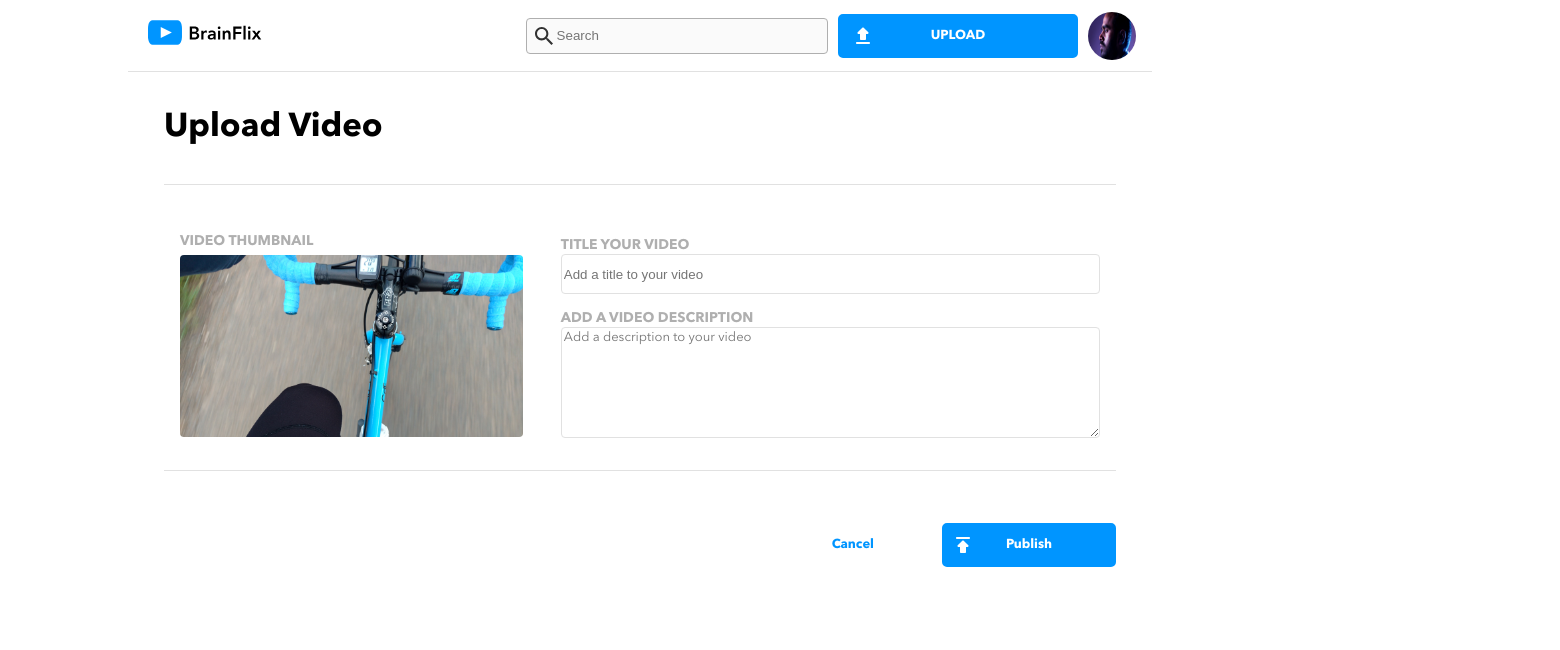
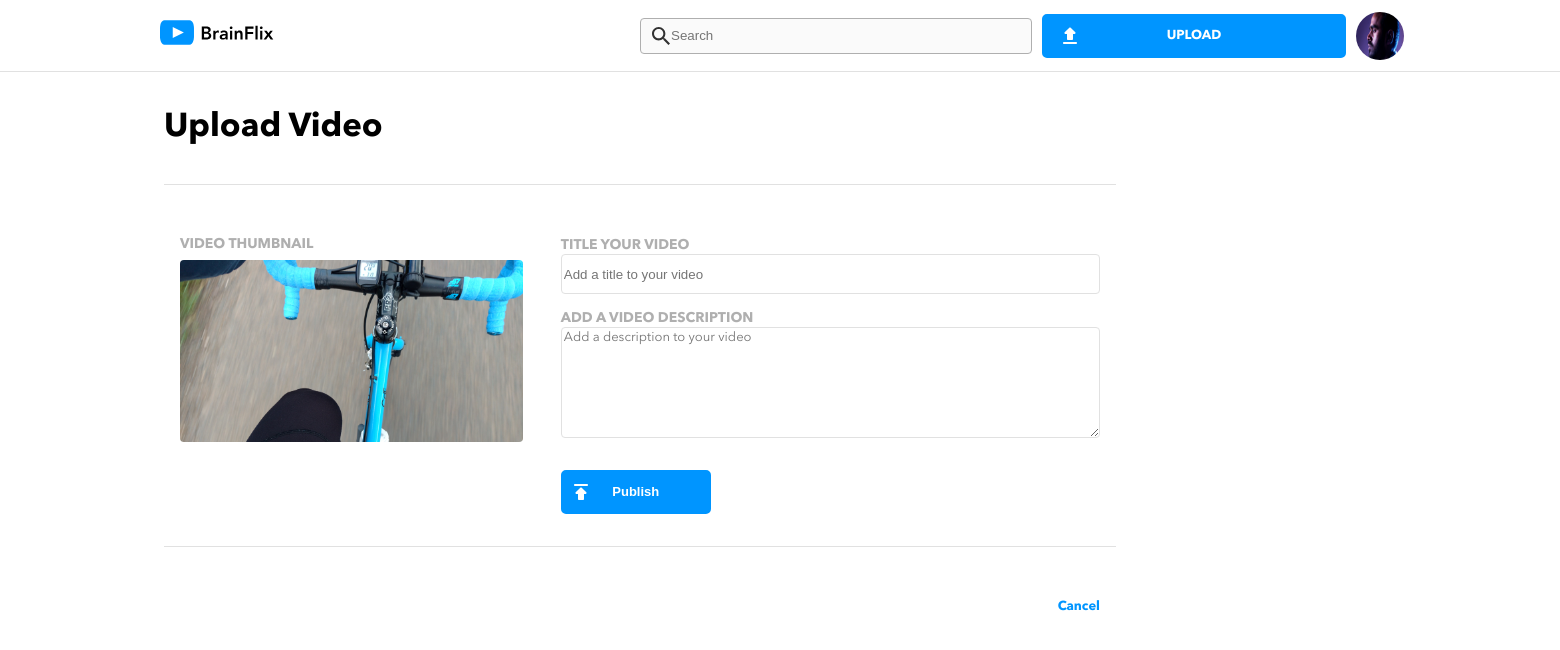
Before and after one commit to HilaryB-F/brainflix, a React (Create React App) app: page /upload in a window 1280 px wide. Shown: the top 650 px of the page, 1560 px wide, since content can reach past the window. Built offline with nearby package versions, Linux system fonts and the light colour scheme.

Commit message:
Initial commit for develop page

```diff
--- a/src/App.js
+++ b/src/App.js
@@ -5,7 +5,6 @@ import HomePage from "./Pages/HomePage/HomePage";
 
 const App = () => {
   return (
-    <>
     <Router>
       <Routes>
         <Route path="/" element={<HomePage />}></Route>
@@ -13,7 +12,6 @@ const App = () => {
         <Route path="/upload" element={<Upload />}></Route>
       </Routes>
     </Router>
-    </>
   );
 };
 
--- a/src/Pages/HomePage/HomePage.js
+++ b/src/Pages/HomePage/HomePage.js
@@ -6,6 +6,8 @@ import Hero from "../../components/Hero/Hero";
 import About from "../../components/About/About";
 import Comments from "../../components/Comments/Comments";
 import NextVideos from "../../components/NextVideos/NextVideos";
+
+document.title = "Home"
 
 export default function HomePage() {
   const [currentVid, setCurrentVid] = useState(null);
--- a/src/Pages/Upload/Upload.js
+++ b/src/Pages/Upload/Upload.js
@@ -1,12 +1,19 @@
 import "./Upload.scss";
-import { Link } from "react-router-dom";
+import { Link, useNavigate } from "react-router-dom";
 import Header from "../../components/Header/Header";
 import VideoImg from "../../assets/images/Upload-video-preview.jpg";
 
-function Publish() {
-  alert("Your video has been published");
-}
+
+
 export default function Upload() {
+  const navigate = useNavigate();
+
+  function handleOnSubmit(e) {
+    e.preventDefault();
+    alert("Your video has been published");
+    navigate("/");
+  }
+
   return (
     <div>
       <Header />
@@ -21,8 +28,8 @@ export default function Upload() {
               alt="Uploaded video preview"
             ></img>
           </div>
-          <form className="upload__form">
-            <label class="label__title">
+          <form className="upload__form" onSubmit={handleOnSubmit}>
+            <label className="label__title">
               TITLE YOUR VIDEO
               <input
                 className="upload__publish-title"
@@ -30,7 +37,7 @@ export default function Upload() {
                 placeholder="Add a title to your video"
               />
             </label>
-            <label class="label__description">
+            <label className="label__description">
               ADD A VIDEO DESCRIPTION
               <textarea
                 className="upload__publish-description"
@@ -39,12 +46,12 @@ export default function Upload() {
                 rows="5"
               ></textarea>
             </label>
+            <button type="submit" className="publish__button">
+              Publish
+            </button>
           </form>
         </div>
         <div className="publish">
-          <Link className="publish__button" to="/" onClick={Publish}>
-            Publish
-          </Link>
           <Link className="upload__cancel" to="/">
             {" "}
             Cancel
--- a/src/Pages/Upload/Upload.scss
+++ b/src/Pages/Upload/Upload.scss
@@ -5,7 +5,7 @@
   &__title {
     margin: 1.6rem;
     font-size: 2.4rem;
-    font-weight: bold;
+    font-weight: 700;
   }
   &__vid {
     display: flex;
@@ -22,7 +22,7 @@
       margin-bottom: 0.5rem;
       color: $tridary-color;
       font-size: 1.2rem;
-      font-weight: bold;
+      font-weight: 700;
     }
   }
   &__form {
@@ -69,6 +69,7 @@
     &__vid {
       &-title {
         font-size: 1.4rem;
+        line-height: 2.2rem;
       }
       &-img {
         width: 50%;
--- a/src/components/Comments/Comments.js
+++ b/src/components/Comments/Comments.js
@@ -3,12 +3,10 @@ import Icon from "../../assets/images/Mohan-muruge.jpg";
 import Comment from "../Comment/Comment";
 
 export default function Comments(props) {
-  // const commentLength = [Comment.length]
   return (
     <>
       <form className="comments__container">
-        {/* Will change to array.length when comment section is functional */}
-        <h3 className="comments__total">3 Comments</h3>
+        <h3 className="comments__total">{props.currentVid.comments.length} Comments</h3>
         <h3 className="comments__title">JOIN THE CONVERSATION</h3>
         <div className="comments__form">
           <img className="profile__icon" src={Icon} alt="Profile Icon"></img>
--- a/src/components/Header/Header.scss
+++ b/src/components/Header/Header.scss
@@ -98,7 +98,8 @@
   @include desktop {
     margin: auto;
     max-width: 1024px;
-    margin-top: 0;
+    padding: 0 14rem;
+    min-width:100%;
   }
 }
 
--- a/src/styles/partials/_typography.scss
+++ b/src/styles/partials/_typography.scss
@@ -1,13 +1,13 @@
 @font-face{
     font-family: "AvenirNextLTPro";
-    src: url("../../assets/fonts/AvenirNextLTPro-Regular.otf") format("opentype") ;
+    src: url("../../assets/fonts/Alternative/AvenirNextLTPro.ttf") format("truetype") ;
     font-weight: 400;
     font-style: normal;
 }
 
 @font-face{
     font-family: "AvenirNextLTPro";
-    src: url("../../assets/fonts/AvenirNextLTPro-Bold.otf") format("opentype");
+    src: url("../../assets/fonts/Alternative/AvenirNextLTProBold.ttf") format("truetype");
     font-weight: 700;
-    font-style: bold;
+    font-style: normal;
 }
--- a/src/styles/partials/_variable.scss
+++ b/src/styles/partials/_variable.scss
@@ -7,6 +7,6 @@ $tridary-color: #AFAFAF;
 $quaternary-color: #FFFFFF;
 
 
-$hover: #0085AD;
+$hover: #0065AD;
 $mercury: #E1E1E1;
 $alabaster: #FAFAFA
```
Also changed, not shown: src/assets/fonts/Alternative/AvenirNextLTPro.ttf (renamed from src/assets/fonts/Alternative files/AvenirNextLTPro.ttf), src/assets/fonts/Alternative/AvenirNextLTProBold.ttf (renamed from src/assets/fonts/Alternative files/AvenirNextLTProBold.ttf). Lines whose indentation alone changed are shown as unchanged.
